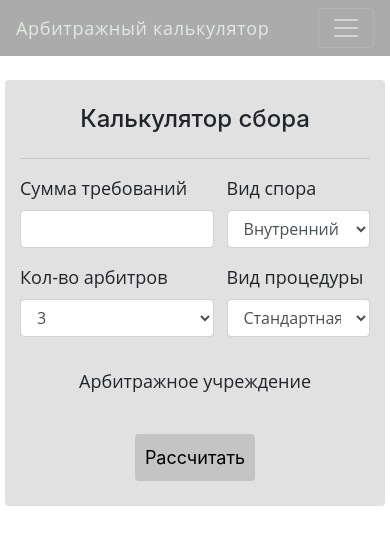
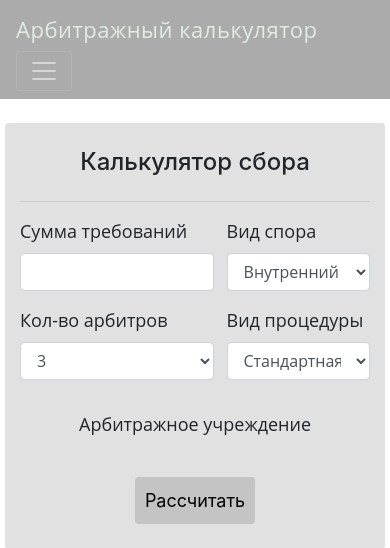
Before and after one commit to martaprilmay/arbcalc_demo, a Django app: page /ru in a window 390 px wide. Shown: the top 548 px of the page. Run offline with Django 3.2, Linux system fonts and the light colour scheme; data that the repository does not hold is empty; parts of the project's set-up code (start-up, migrations or seed data) failed here and were passed over; some libraries are stand-ins or nearby versions.

Commit message:
changed logo size

```diff
--- a/calc/templates/calc/base-ru.html
+++ b/calc/templates/calc/base-ru.html
@@ -23,8 +23,8 @@
         }
         .navbar-custom .navbar-brand,
         .navbar-custom .navbar-text {
-          font-size: large;
-          letter-spacing: 0.7px;
+          font-size: 22px;
+          letter-spacing: 0.5px;
         }
         .navbar-custom .navbar-nav .nav-link {
           font-size: medium;
@@ -39,6 +39,10 @@
         }
         .form-check{
           margin-left: 15px;
+        }
+        .navbar-custom .navbar-brand,
+        .navbar-custom .navbar-text {
+          font-size: large;
         }
       }
     </style>
```
